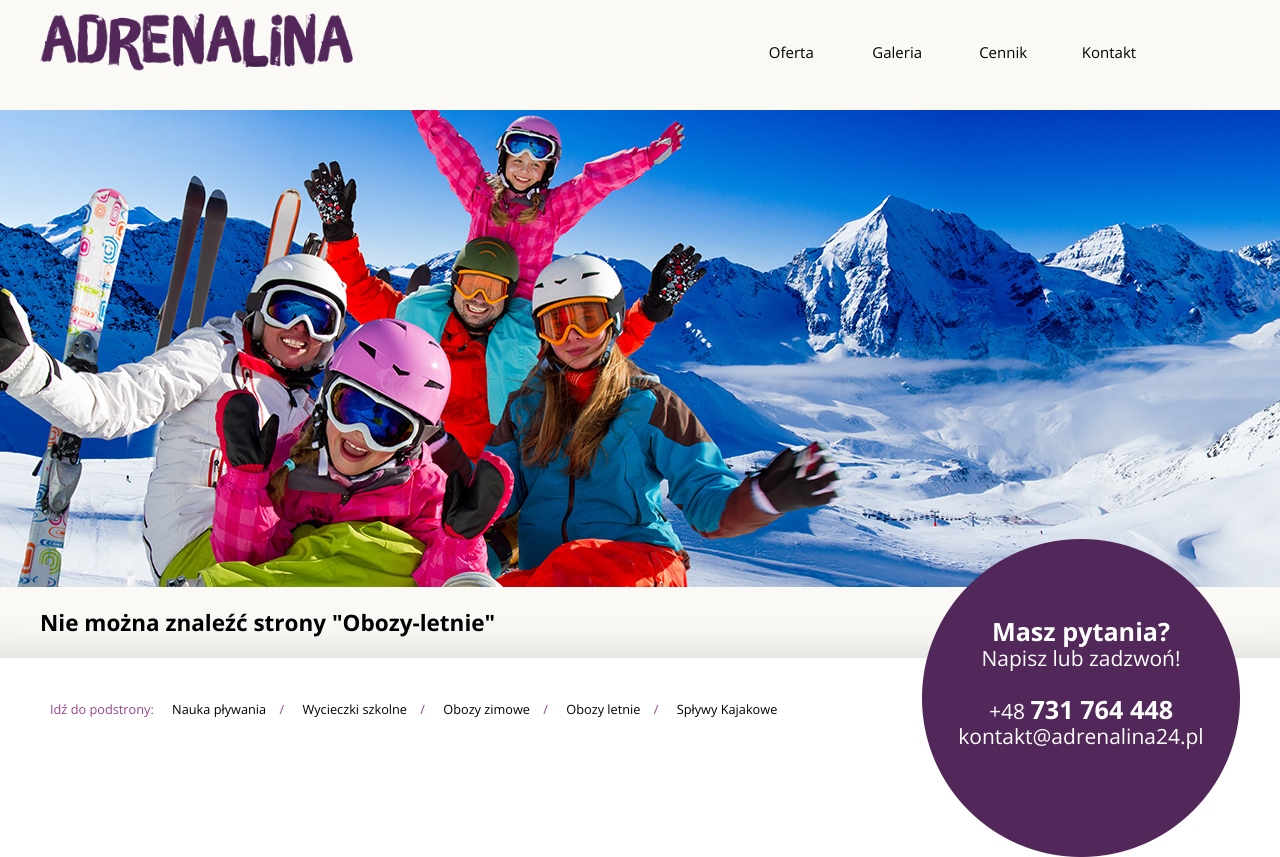
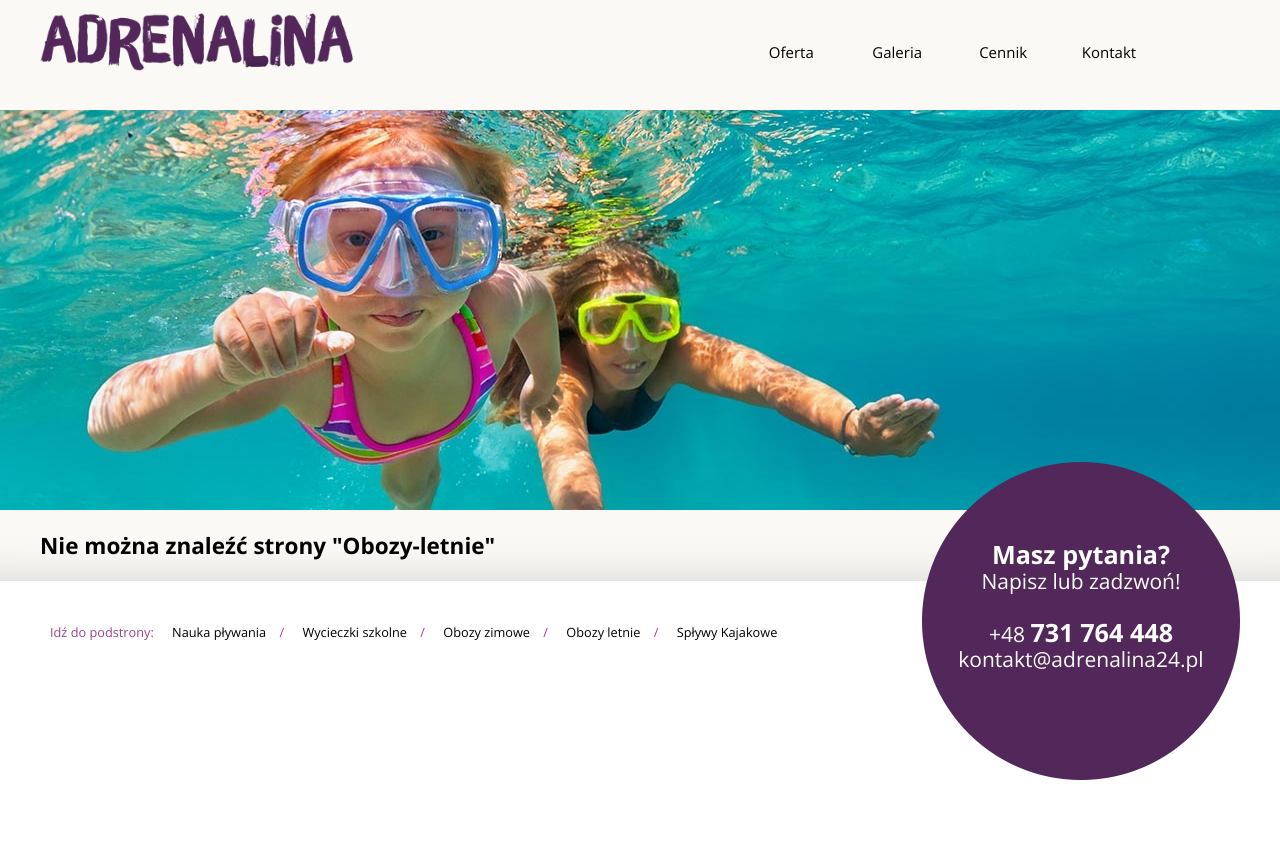
Before and after one commit to manio4444/adrenalina_2018, a PHP site: page /Obozy-letnie in a window 1280 px wide. After the commit the page ends 780 px from the top, so only its background shows below. Run offline with PHP 8.4, Linux system fonts and the light colour scheme; some libraries are stand-ins or nearby versions.

Commit message:
summer photo update

```diff
--- a/imgcss/main.css
+++ b/imgcss/main.css
@@ -94,6 +94,11 @@ header {
 .page_bgn_banner--kayak {
   background-image: url("bgn_kayak.jpg");
   height: 300px;
+}
+
+.page_bgn_banner--summer {
+  background-image: url("bgn_summer.jpg");
+  height: 400px;
 }
 
 .pytania {
--- a/index.php
+++ b/index.php
@@ -121,10 +121,10 @@ $ini = parse_ini_file($ini_file);
 		'Obozy-letnie',
 	))) {
 		echo '
-		<div class="tlo_blur"><div class="tlo"></div>
+		<div class="page_bgn_banner page_bgn_banner--summer"></div>
 		<div class="auto">
 			' . $circle_contact . '
-		</div></div>';
+		</div>';
 	}
 
 
```
Also changed, not shown: imgcss/bgn_summer.jpg (added), imgcss/main_icon_img_5.png.
